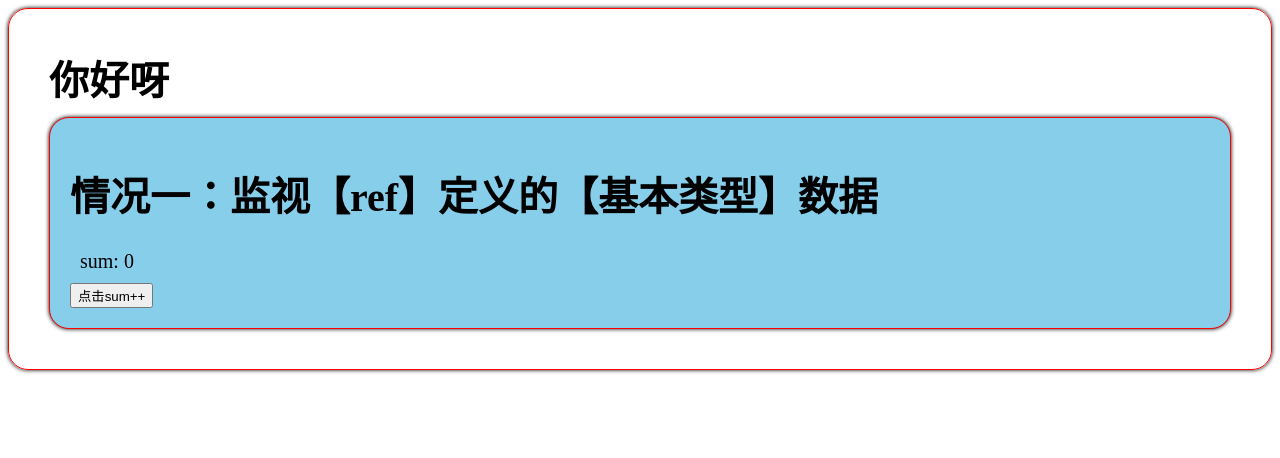
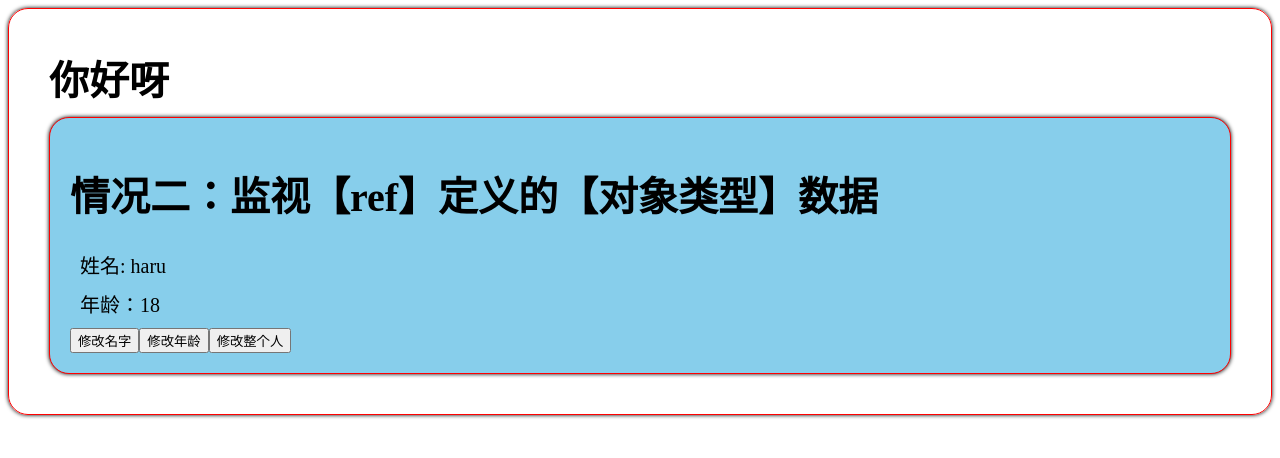
Before and after one commit to zengfantaoGit/vue3-typescript-, a Vue app: page / in a window 1280 px wide. Shown: the top 458 px of the page. Built offline with nearby package versions, Linux system fonts and the light colour scheme; the HTML template or start-up script is replaced by a standard one.

Commit message:
监视【ref】定义的【对象类型】数据

```diff
--- a/src/components/Person.vue
+++ b/src/components/Person.vue
@@ -1,8 +1,11 @@
 <template>
   <div class="person">
-    <h1>情况一：监视【ref】定义的【基本类型】数据</h1>
-    <div>sum: {{sum}}</div>
-    <button @click="changeSum">点击sum++</button>
+    <h1>情况二：监视【ref】定义的【对象类型】数据</h1>
+    <div>姓名: {{person.name}}</div>
+    <div>年龄：{{person.age}}</div>
+    <button @click="changeName">修改名字</button>
+    <button @click="changeAge">修改年龄</button>
+    <button @click="changePerson">修改整个人</button>
   </div>
 </template>
 
@@ -10,22 +13,40 @@
 <script lang="ts" setup name="Person">
   // 引入watch监听函数
   import {watch,ref} from "vue";
-  let sum = ref(0)
-  // 修改方法
-  function changeSum() {
-    sum.value += 1
+
+  const person = ref({
+    name: 'haru',
+    age: 18
+  })
+
+  function changeName() {
+    person.value.name += '='
+  }
+  function changeAge() {
+    person.value.age += 1
   }
 
-  // 若监听ref基本数据。则直接填入不需要.value（此时监听value值的改变）
-  // 且watch函数会返回一个回调函数，调用后会结束此次监听任务
-  let stopWatch = watch(sum, (value, oldValue) => {
-    console.log(value,oldValue)
-    if (value >= 10) {
-      // 结束监听函数
-      stopWatch()
-    }
-  })
-  console.log(stopWatch)
+  function changePerson() {
+    person.value = {name: 'mo',age: 26}
+  }
+
+  // 若不添加{deep: true} 开启深度监视，则只能检测value值的变化，而无法检测value内对象值的变化
+  // watch(person, (newVal,oldVal) => {
+  //   console.log('person',newVal,oldVal)
+  // })
+  // 配置后即使修改对象内部的数据也会触发watch回调.
+  // 若添加immediate:true则会在初始化时调用一次watch回调
+  const stopWatch = watch(person, (newVal,oldVal) => {
+    // 如果只修改对象内的值，则newVal与oldVal的值相同.
+    // 本质上是因为oldVal是直接拿取原先对象的引用而非深拷贝导致的
+    console.log('person',newVal,oldVal)
+  },{deep:true,immediate:true})
+  /*
+    监视，情况一：监视【ref】定义的【对象类型】数据，监视的是对象的地址值，若想监视对象内部属性的变化，需要手动开启深度监视
+    watch的第一个参数是：被监视的数据
+    watch的第二个参数是：监视的回调
+    watch的第三个参数是：配置对象（deep、immediate等等.....）
+  */
 </script>
 
 <style scoped>
```
